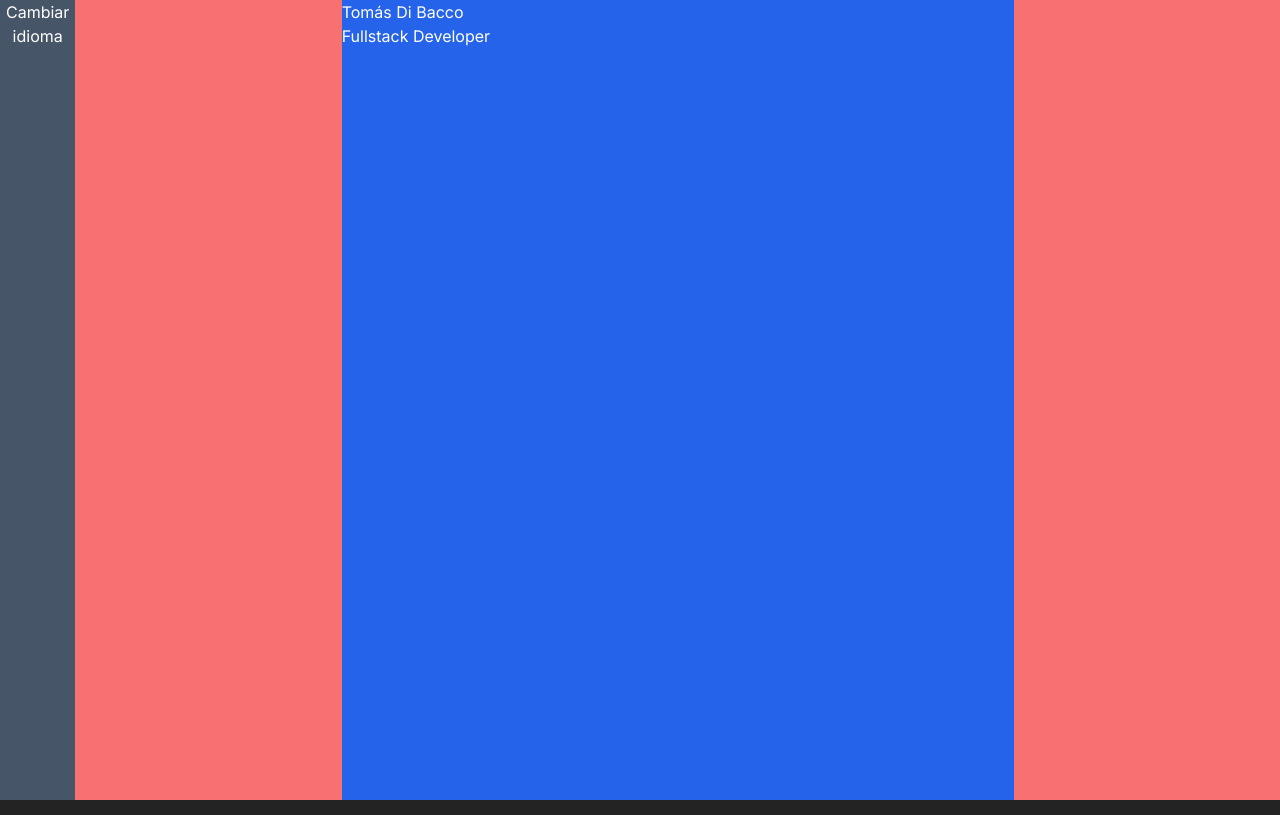
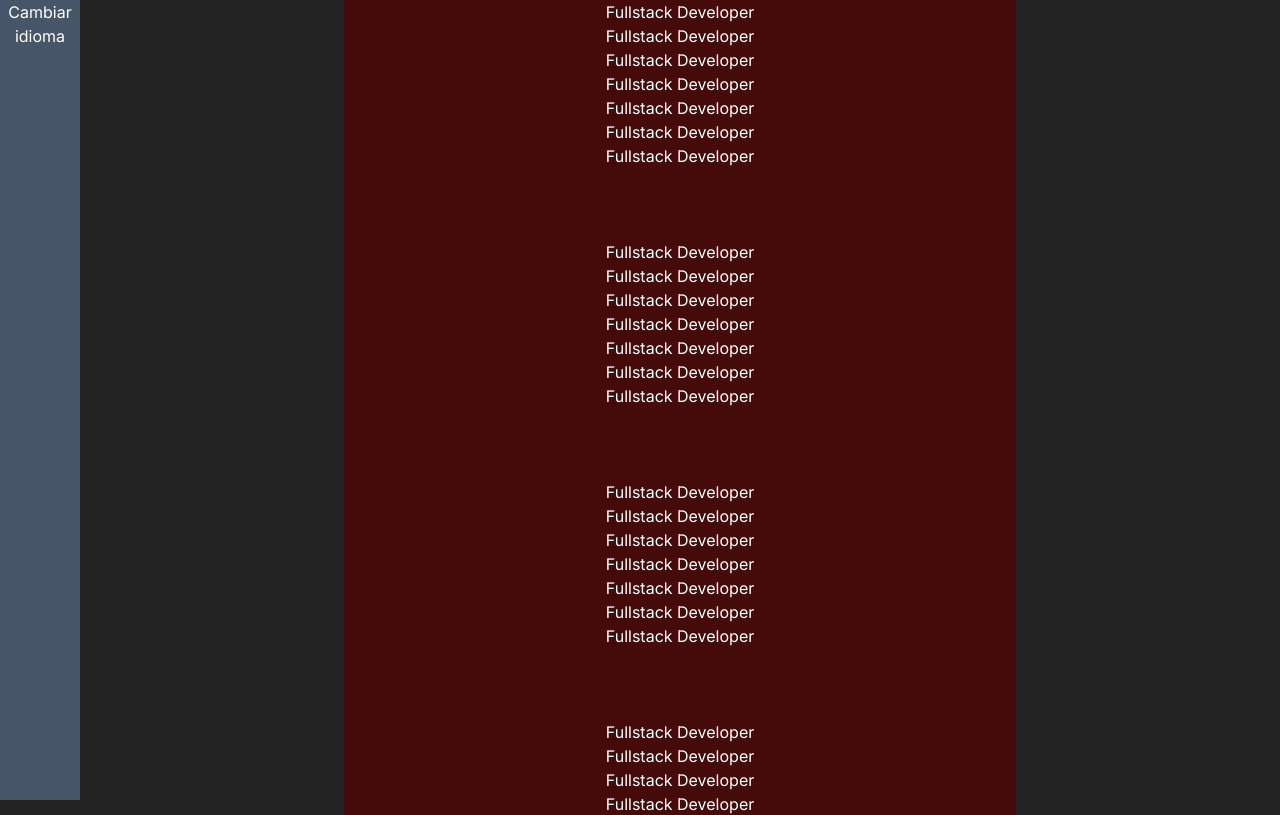
Before and after one commit to Tdibacco17/portfolio, a Next.js app: page / in a window 1280 px wide. Shown: the top 815 px of the page. Built offline with nearby package versions, Linux system fonts and the light colour scheme; no server answers.

Commit message:
feature | layout & fix getLocale

```diff
--- a/app/globals.css
+++ b/app/globals.css
@@ -1,6 +1,18 @@
 @tailwind base;
 @tailwind components;
 @tailwind utilities;
+
+/* Firefox */
+* {
+  scrollbar-width: none;
+  scrollbar-color: transparent;
+}
+
+/* Chrome, Edge, and Safari */
+*::-webkit-scrollbar {
+  width: 0px;
+  background-color: transparent;
+}
 
 @layer base {
   h1 {
--- a/app/layout.tsx
+++ b/app/layout.tsx
@@ -1,9 +1,8 @@
 import type { Metadata, Viewport } from "next";
 import { Inter } from "next/font/google";
 import "./globals.css";
-import Internationalization from "@/components/Internationalization/Internationalization";
-import { cookies } from "next/headers";
 import getLocale from "@/utils/getLocale";
+import Navigation from "@/components/Navigation/Navigation";
 
 const inter = Inter({
   subsets: ["latin"],
@@ -35,22 +34,19 @@ export default async function RootLayout({
 }: Readonly<{
   children: React.ReactNode;
 }>) {
-  const langLocale = await getLocale();
-  const cookieLang = cookies().get('lang')?.value;
+  const { lang } = await getLocale();
 
   return (
-    <html lang="en">
+    <html lang="en" >
       <body className={inter.className}>
-        <main className="min-h-[100vh] max-h-[100vh] min-w-[100vw] max-w-[100vw] overflow-hidden flex">
-          <section className="min-h-[100vh] max-h-[100vh] w-20 bg-slate-600">
-            <Internationalization langLocale={langLocale} cookieLang={cookieLang} />
+        <div id="layout" className="flex min-w-[100vw] max-w-[100vw]">
+          <section className="min-w-20 max-w-20 sticky top-0 h-[100vh] bg-slate-600">
+            <Navigation localeLang={lang.locale} cookieLang={lang.cookie} />
           </section>
-          <section className="min-h-[100vh] max-h-[100vh] w-full bg-red-400 flex justify-center">
-            <div className="max-w-wrapper min-w-wrapper bg-blue-600 overflow-y-auto">
-              {children}
-            </div>
-          </section>
-        </main>
+          <main className="flex justify-center w-full">
+            {children}
+          </main>
+        </div>
       </body>
     </html>
   );
--- a/app/page.tsx
+++ b/app/page.tsx
@@ -1,14 +1,61 @@
-import { getDictionary, LocaleType } from "@/utils/dictionaries";
+import { getDictionary } from "@/utils/dictionaries";
 import getLocale from "@/utils/getLocale";
 
 export default async function Home() {
-  const lang = await getLocale() as LocaleType;
-  const dict = await getDictionary(lang)
+  const { flag } = await getLocale();
+  const dict = await getDictionary(flag)
 
   return (
-    <div>
-      {dict.presentation.name}<br></br>
-      {dict.presentation.roll}<br></br>
+    <div className="bg-red-950 h-full max-w-content min-w-content flex flex-col items-center">
+      <div>
+        {dict.presentation.roll}<br></br>
+        {dict.presentation.roll}<br></br>
+        {dict.presentation.roll}<br></br>
+        {dict.presentation.roll}<br></br>
+        {dict.presentation.roll}<br></br>
+        {dict.presentation.roll}<br></br>
+        {dict.presentation.roll}<br></br>
+      </div>
+      <br></br><br></br><br></br>
+      <div>
+        {dict.presentation.roll}<br></br>
+        {dict.presentation.roll}<br></br>
+        {dict.presentation.roll}<br></br>
+        {dict.presentation.roll}<br></br>
+        {dict.presentation.roll}<br></br>
+        {dict.presentation.roll}<br></br>
+        {dict.presentation.roll}<br></br>
+      </div>
+      <br></br><br></br><br></br>
+      <div>
+        {dict.presentation.roll}<br></br>
+        {dict.presentation.roll}<br></br>
+        {dict.presentation.roll}<br></br>
+        {dict.presentation.roll}<br></br>
+        {dict.presentation.roll}<br></br>
+        {dict.presentation.roll}<br></br>
+        {dict.presentation.roll}<br></br>
+      </div>
+      <br></br><br></br><br></br>
+      <div>
+        {dict.presentation.roll}<br></br>
+        {dict.presentation.roll}<br></br>
+        {dict.presentation.roll}<br></br>
+        {dict.presentation.roll}<br></br>
+        {dict.presentation.roll}<br></br>
+        {dict.presentation.roll}<br></br>
+        {dict.presentation.roll}<br></br>
+      </div>
+      <br></br><br></br><br></br>
+      <div>
+        {dict.presentation.roll}<br></br>
+        {dict.presentation.roll}<br></br>
+        {dict.presentation.roll}<br></br>
+        {dict.presentation.roll}<br></br>
+        {dict.presentation.roll}<br></br>
+        {dict.presentation.roll}<br></br>
+        {dict.presentation.roll}<br></br>
+      </div>
     </div>
   );
 }
--- a/components/Internationalization/Internationalization.tsx
+++ b/components/Internationalization/Internationalization.tsx
@@ -15,8 +15,8 @@ const fetchCookieData = async (lang: string) => {
     return rawRseponse
 }
 
-export default function Internationalization({ langLocale, cookieLang }: { langLocale: LocaleType, cookieLang: string | undefined }) {
-    const changeLang: LocaleType = langLocale === 'en' ? 'es' : 'en';
+export default function Internationalization({ localeLang, cookieLang }: { localeLang: LocaleType, cookieLang: LocaleType | undefined }) {
+    const changeLang: LocaleType = localeLang === 'en' ? 'es' : 'en';
 
     const handleSetCookie = async () => {
         const fetchCookie = await fetchCookieData(changeLang)
@@ -25,10 +25,10 @@ export default function Internationalization({ langLocale, cookieLang }: { langL
     }
 
     useEffect(() => {
-        if (!cookieLang || cookieLang !== langLocale) {
-            fetchCookieData(langLocale)
+        if (!cookieLang || cookieLang !== localeLang) {
+            fetchCookieData(localeLang)
         }
-    }, [cookieLang, langLocale])
+    }, [cookieLang, localeLang])
 
     return <button onClick={handleSetCookie}>
         Cambiar idioma
--- /dev/null
+++ b/components/Navigation/Navigation.tsx
@@ -0,0 +1,10 @@
+import { LocaleType } from "@/utils/dictionaries";
+import Internationalization from "../Internationalization/Internationalization";
+
+export default function Navigation({ localeLang, cookieLang }: { localeLang: LocaleType, cookieLang: LocaleType | undefined }) {
+    return (
+        <header>
+            <Internationalization localeLang={localeLang} cookieLang={cookieLang} />
+        </header>
+    )
+}
--- a/next.config.mjs
+++ /dev/null
@@ -1,14 +0,0 @@
-/** @type {import('next').NextConfig} */
-
-const nextConfig = {
-    images: {
-        deviceSizes: [1200],
-        minimumCacheTTL: 315360000,
-        formats: ['image/avif', 'image/webp'],
-    },
-    env: {
-        BASE_PATH: "http://localhost:3000", // Set enviroment
-    },
-};
-
-export default nextConfig;
--- a/package.json
+++ b/package.json
@@ -2,6 +2,7 @@
   "name": "portfolio",
   "version": "0.1.0",
   "private": true,
+  "type": "module",
   "scripts": {
     "dev": "next dev",
     "build": "next build",
--- a/tailwind.config.ts
+++ b/tailwind.config.ts
@@ -8,10 +8,10 @@ const config: Config = {
   theme: {
     extend: {
       maxWidth: {
-        wrapper: '42rem'
+        content: '42rem'
       },
       minWidth: {
-        wrapper: '42rem'
+        content: '42rem'
       },
       colors: {
         'light-primary': '#FFFFFF',
--- a/utils/getLocale.ts
+++ b/utils/getLocale.ts
@@ -4,14 +4,28 @@ import { LocaleType } from "./dictionaries";
 export const locales: string[] = ['en', 'es']
 export const defaultLocale: LocaleType = 'en';
 
-export default async function getLocale(): Promise<LocaleType> {
+interface LocaleInterface {
+    lang: { locale: LocaleType, cookie: LocaleType | undefined },
+    flag: LocaleType
+}
+
+export default async function getLocale(): Promise<LocaleInterface> {
+
     // Get cookie language
     const cookieLang = cookies().get('lang')?.value
-    if (cookieLang !== undefined && typeof cookieLang === 'string' && locales.includes(cookieLang)) return cookieLang as LocaleType
+    if (cookieLang !== undefined && typeof cookieLang === 'string' && locales.includes(cookieLang))
+        return {
+            lang: { locale: cookieLang as LocaleType, cookie: cookieLang as LocaleType },
+            flag: cookieLang as LocaleType
+        }
 
     //Get browser language
     const acceptLanguage = headers().get('accept-language');
-    if (acceptLanguage === null || acceptLanguage === undefined) return defaultLocale;
+    if (acceptLanguage === null || acceptLanguage === undefined)
+        return {
+            lang: { locale: defaultLocale as LocaleType, cookie: undefined },
+            flag: defaultLocale as LocaleType
+        }
 
     const preferredLanguages = acceptLanguage.split(',').map(lang => {
         const [baseLang] = lang.trim().split(';')[0].split('-');
@@ -19,8 +33,15 @@ export default async function getLocale(): Promise<LocaleType> {
     });
 
     for (const lang of preferredLanguages) {
-        if (locales.includes(lang)) return lang as LocaleType;
+        if (locales.includes(lang))
+            return {
+                lang: { locale: lang as LocaleType, cookie: undefined },
+                flag: lang as LocaleType
+            }
     }
 
-    return defaultLocale as LocaleType;
+    return {
+        lang: { locale: defaultLocale as LocaleType, cookie: undefined },
+        flag: defaultLocale as LocaleType
+    }
 }
```
Also changed, not shown: 1 other file (tests, documents, lock files or other folders).
